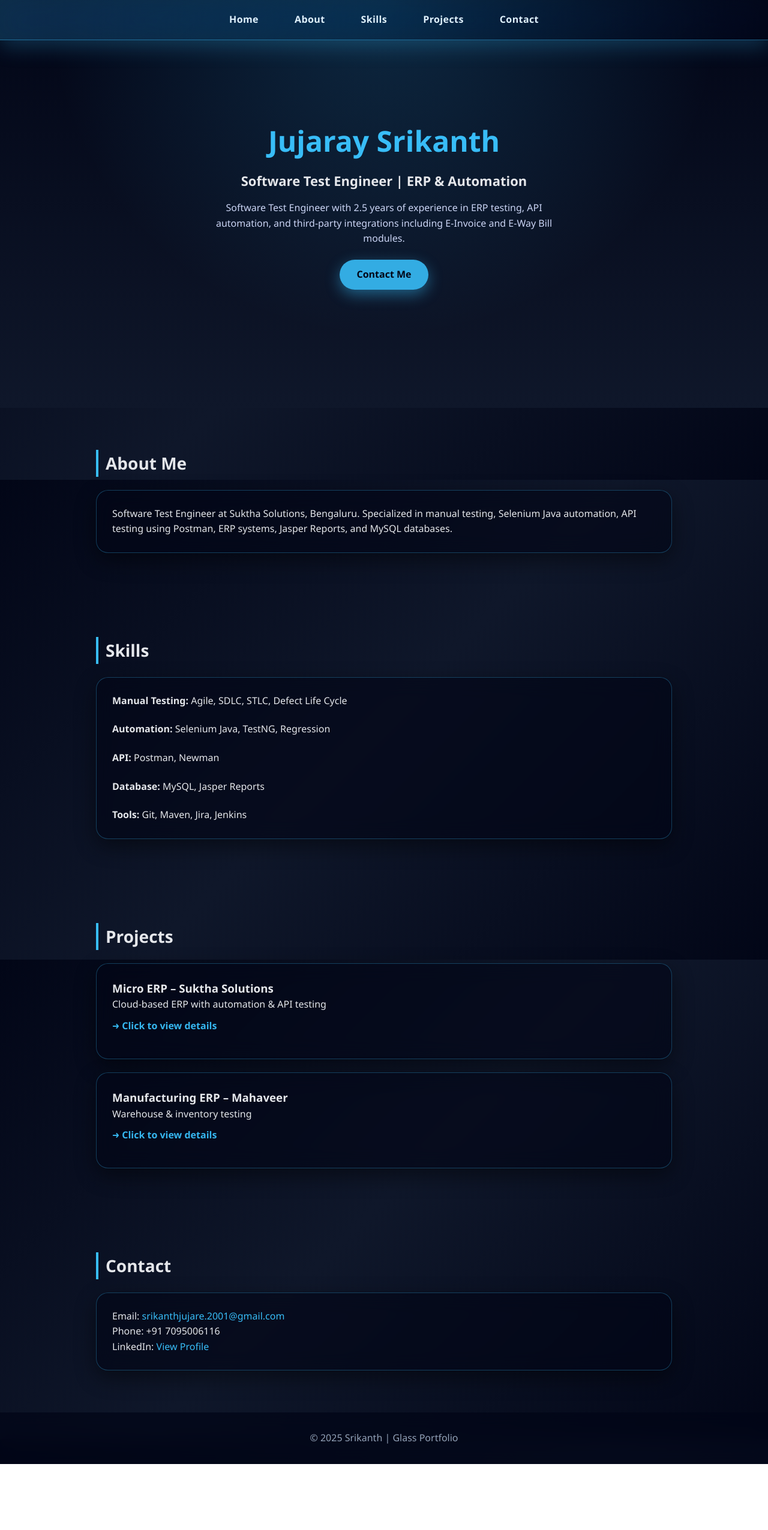
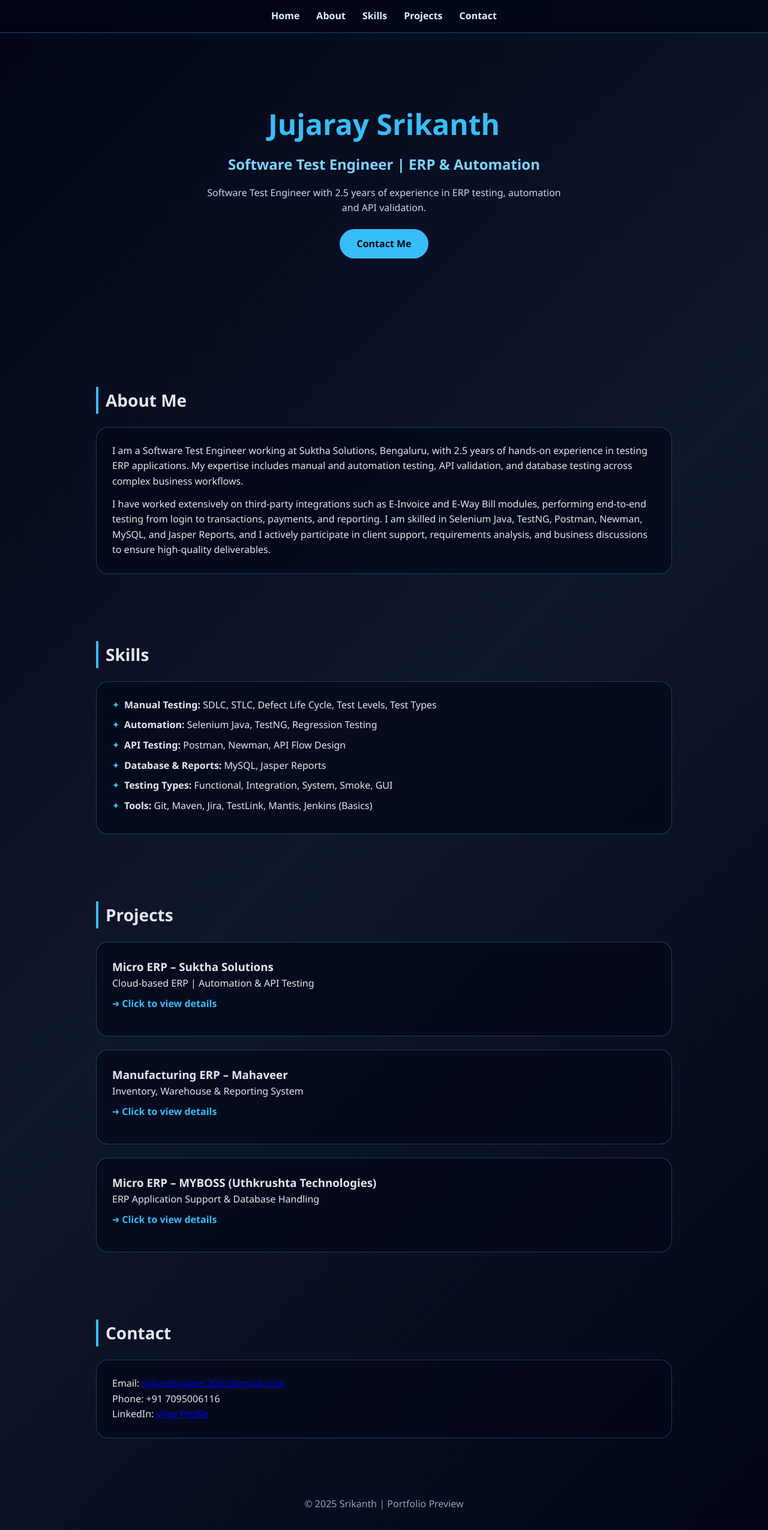
Before and after one commit to j-kanth/srikanth, a plain HTML site: page index.html in a window 1280 px wide. Shown: the whole page at 60% size. Before the commit the page ends 2441 px from the top, so only its background shows below. Drawn offline with Linux system fonts and the light colour scheme.

Commit message:
Update index.html

```diff
--- a/index.html
+++ b/index.html
@@ -4,220 +4,91 @@
   <meta charset="UTF-8" />
   <meta name="viewport" content="width=device-width, initial-scale=1.0" />
   <title>Srikanth | Portfolio</title>
-
   <style>
-    * {
-      margin: 0;
-      padding: 0;
-      box-sizing: border-box;
-    }
-
+    * { margin: 0; padding: 0; box-sizing: border-box; }
     body {
       font-family: 'Segoe UI', Tahoma, sans-serif;
       background: linear-gradient(135deg, #020617, #0f172a, #020617);
-      background-attachment: fixed;
-      color: #e5e7eb;
-      line-height: 1.6;
+      color: #e5e7eb; line-height: 1.6;
     }
-
-    /* ===== PREMIUM GLASS NAVBAR ===== */
     nav {
-      position: fixed;
-      top: 0;
-      width: 100%;
-      background: linear-gradient(
-        135deg,
-        rgba(56, 189, 248, 0.22),
-        rgba(2, 6, 23, 0.65)
-      );
-      backdrop-filter: blur(22px) saturate(160%);
-      -webkit-backdrop-filter: blur(22px) saturate(160%);
-      display: flex;
-      justify-content: center;
-      gap: 28px;
-      padding: 14px 0;
-      z-index: 10;
-      border-bottom: 1px solid rgba(56, 189, 248, 0.45);
-      box-shadow: 0 10px 35px rgba(56,189,248,0.25);
+      position: fixed; top: 0; width: 100%;
+      display: flex; justify-content: center; gap: 28px;
+      padding: 14px 0; z-index: 10;
+      background: rgba(2,6,23,0.75); backdrop-filter: blur(20px);
+      border-bottom: 1px solid rgba(56,189,248,0.4);
     }
-
-    nav a {
-      color: #e0f2fe;
-      text-decoration: none;
-      font-weight: 600;
-      letter-spacing: 0.4px;
-      padding: 6px 16px;
-      border-radius: 16px;
-      transition: all 0.3s ease;
-    }
-
-    nav a:hover {
-      color: #020617;
-      background: rgba(56, 189, 248, 0.95);
-      box-shadow: 0 0 18px rgba(56,189,248,0.8);
-    }
-
-    /* ===== HERO ===== */
+    nav a { color: #e0f2fe; text-decoration: none; font-weight: 600; }
     header {
-      min-height: 85vh;
+      min-height: 75vh; /* reduced height */
       display: flex;
       flex-direction: column;
       justify-content: center;
       align-items: center;
       text-align: center;
-      background:
-        radial-gradient(circle at top, rgba(56,189,248,0.18), transparent 60%),
-        linear-gradient(180deg, #020617, #0f172a);
       padding: 0 20px;
     }
-
-    header h1 {
-      font-size: 48px;
-      color: #38bdf8;
+    header h1 { font-size: 48px; color: #38bdf8; }
+    header h2 { font-size: 24px; color: #7dd3fc; margin-top: 10px; }
+    header p { max-width: 600px; margin-top: 15px; color: #cbd5f5; }
+    .btn {
+      margin-top: 22px; padding: 12px 28px;
+      background: #38bdf8; color: #020617;
+      border-radius: 30px; font-weight: bold; text-decoration: none;
     }
-
-    header h2 {
-      font-size: 22px;
-      margin-top: 10px;
-    }
-
-    header p {
-      max-width: 600px;
-      margin-top: 15px;
-      color: #cbd5f5;
-    }
-
-    a.btn {
-      display: inline-block;
-      margin-top: 22px;
-      padding: 12px 28px;
-      background: rgba(56, 189, 248, 0.9);
-      color: #020617;
-      border-radius: 30px;
-      text-decoration: none;
-      font-weight: bold;
-      backdrop-filter: blur(10px);
-      box-shadow: 0 8px 25px rgba(56,189,248,0.45);
-      transition: all 0.3s ease;
-    }
-
-    a.btn:hover {
-      transform: translateY(-3px);
-      box-shadow: 0 12px 35px rgba(56,189,248,0.65);
-    }
-
-    /* ===== SECTIONS ===== */
     section {
       max-width: 1000px;
       margin: auto;
-      padding: 70px 20px;
+      padding: 45px 20px; /* reduced vertical gap */
     }
+    section h2 {
+      font-size: 28px; margin-bottom: 22px;
+      border-left: 4px solid #38bdf8; padding-left: 12px;
+    }
+    .card {
+      background: rgba(2,6,23,0.6); padding: 26px;
+      border-radius: 20px; border: 1px solid rgba(56,189,248,0.3);
+      margin-bottom: 22px;
+    }
+    .project-card { cursor: pointer; transition: 0.3s; }
+    .project-card:hover { transform: translateY(-5px); }
+    .view-more {
+      color: #38bdf8;
+      font-weight: 600;
+      margin-top: 8px;
+      display: inline-flex;
+      align-items: center;
+      gap: 6px;
+      cursor: pointer;
+    }
+    .project-card.active .view-more {
+      color: #fca5a5;
+    }
+    .project-details {
+      max-height: 0; overflow: hidden; opacity: 0;
+      transition: 0.4s; margin-top: 15px;
+    }
+    .project-card.active .project-details { max-height: 600px; opacity: 1; }
+    .star-list { list-style: none; }
+    .star-list li { padding-left: 20px; margin-bottom: 8px; position: relative; }
+    .star-list li::before { content: "✦"; position: absolute; left: 0; color: #38bdf8; }
+    footer { text-align: center; padding: 30px; color: #94a3b8; }
+  </style>
+</head>
+<body>
 
-    section h2 {
-      font-size: 28px;
-      margin-bottom: 22px;
-      border-left: 4px solid #38bdf8;
-      padding-left: 12px;
+<style>
+  /* scroll animation */
+  .reveal {
+    opacity: 0;
+    transform: translateY(40px);
+    transition: all 0.8s ease;
   }
-
-    /* ===== GLASS CARD ===== */
-    .card {
-      background: rgba(2, 6, 23, 0.6);
-      backdrop-filter: blur(16px);
-      -webkit-backdrop-filter: blur(16px);
-      padding: 26px;
-      border-radius: 20px;
-      border: 1px solid rgba(56, 189, 248, 0.3);
-      box-shadow: 0 12px 35px rgba(0, 0, 0, 0.45);
-    }
-
-    /* ===== SKILLS & PROJECTS ===== */
-    .skills,
-    .projects {
-      display: flex;
-      flex-direction: column;
-      gap: 22px;
-    }
-
-    /* ===== PROJECT CARDS ===== */
-    .project-card {
-      cursor: pointer;
-      transition: all 0.35s ease;
-    }
-
-    .project-card:hover {
-      transform: translateY(-8px);
-      box-shadow: 0 25px 45px rgba(56,189,248,0.5);
-    }
-
-    .view-more {
-      display: inline-block;
-      margin-top: 10px;
-      font-weight: 600;
-      color: #38bdf8;
-      animation: pulse 1.5s infinite;
-    }
-
-    .project-details {
-      max-height: 0;
-      overflow: hidden;
-      transition: max-height 0.5s ease, opacity 0.4s ease;
-      opacity: 0;
-      margin-top: 15px;
-    }
-
-    .project-card.active .project-details {
-      max-height: 600px;
+  .reveal.active {
     opacity: 1;
-    }
-
-    @keyframes pulse {
-      0% { opacity: 0.6; }
-      50% { opacity: 1; }
-      100% { opacity: 0.6; }
-    }
-
-    /* ===== STAR LIST ===== */
-    .star-list {
-      list-style: none;
-      padding-left: 0;
-    }
-
-    .star-list li {
-      position: relative;
-      padding-left: 20px;
-      margin-bottom: 8px;
-    }
-
-    .star-list li::before {
-      content: "✦";
-      position: absolute;
-      left: 0;
-      color: #38bdf8;
-      font-weight: bold;
-    }
-
-    /* ===== FOOTER ===== */
-    footer {
-      text-align: center;
-      padding: 30px;
-      background: rgba(2, 6, 23, 0.75);
-      backdrop-filter: blur(14px);
-      color: #94a3b8;
-    }
-
-    a {
-      color: #38bdf8;
-      text-decoration: none;
-    }
-
-    a:hover {
-      text-decoration: underline;
+    transform: translateY(0);
   }
 </style>
-</head>
-
-<body>
 
 <nav>
   <a href="#home">Home</a>
@@ -227,95 +98,143 @@
   <a href="#contact">Contact</a>
 </nav>
 
-<header id="home">
+<header id="home" class="reveal">
   <h1>Jujaray Srikanth</h1>
   <h2>Software Test Engineer | ERP & Automation</h2>
-  <p>
-    Software Test Engineer with 2.5 years of experience in ERP testing, API automation,
-    and third-party integrations including E-Invoice and E-Way Bill modules.
-  </p>
+  <p>Software Test Engineer with 2.5 years of experience in ERP testing, automation and API validation.</p>
   <a class="btn" href="#contact">Contact Me</a>
 </header>
 
-<section id="about">
+<section id="about" class="reveal">
   <h2>About Me</h2>
   <div class="card">
     <p>
-      Software Test Engineer at Suktha Solutions, Bengaluru. Specialized in
-      manual testing, Selenium Java automation, API testing using Postman,
-      ERP systems, Jasper Reports, and MySQL databases.
+      I am a Software Test Engineer working at Suktha Solutions, Bengaluru, with 2.5 years of hands-on
+      experience in testing ERP applications. My expertise includes manual and automation testing,
+      API validation, and database testing across complex business workflows.
+    </p>
+    <p style="margin-top:12px;">
+      I have worked extensively on third-party integrations such as E-Invoice and E-Way Bill modules,
+      performing end-to-end testing from login to transactions, payments, and reporting. I am skilled
+      in Selenium Java, TestNG, Postman, Newman, MySQL, and Jasper Reports, and I actively participate
+      in client support, requirements analysis, and business discussions to ensure high-quality
+      deliverables.
     </p>
   </div>
 </section>
 
-<section id="skills">
+<section id="skills" class="reveal">
   <h2>Skills</h2>
-  <div class="card skills">
-    <p><strong>Manual Testing:</strong> Agile, SDLC, STLC, Defect Life Cycle</p>
-    <p><strong>Automation:</strong> Selenium Java, TestNG, Regression</p>
-    <p><strong>API:</strong> Postman, Newman</p>
-    <p><strong>Database:</strong> MySQL, Jasper Reports</p>
-    <p><strong>Tools:</strong> Git, Maven, Jira, Jenkins</p>
+  <div class="card">
+    <ul class="star-list">
+      <li><strong>Manual Testing:</strong> SDLC, STLC, Defect Life Cycle, Test Levels, Test Types</li>
+      <li><strong>Automation:</strong> Selenium Java, TestNG, Regression Testing</li>
+      <li><strong>API Testing:</strong> Postman, Newman, API Flow Design</li>
+      <li><strong>Database & Reports:</strong> MySQL, Jasper Reports</li>
+      <li><strong>Testing Types:</strong> Functional, Integration, System, Smoke, GUI</li>
+      <li><strong>Tools:</strong> Git, Maven, Jira, TestLink, Mantis, Jenkins (Basics)</li>
+    </ul>
   </div>
 </section>
 
-<section id="projects">
+<section id="projects" class="reveal">
   <h2>Projects</h2>
-  <div class="projects">
 
+  <!-- Project 1 -->
   <div class="card project-card" onclick="toggleProject(this)">
     <h3>Micro ERP – Suktha Solutions</h3>
-      <p>Cloud-based ERP with automation & API testing</p>
+    <p>Cloud-based ERP | Automation & API Testing</p>
     <span class="view-more">➜ Click to view details</span>
     <div class="project-details">
       <ul class="star-list">
-          <li>ERP module testing (Master, Transactions, Reports)</li>
-          <li>E-Invoice & E-Way Bill API validation</li>
-          <li>Selenium Java & TestNG automation</li>
-          <li>Regression & Jenkins CI</li>
+        <li>End-to-end ERP testing from login to transactions, payments & reports</li>
+        <li>Automation testing using Selenium Java & TestNG</li>
+        <li>API validation using Postman & Newman (E-Invoice & E-Way Bill)</li>
+        <li>Regression testing and Jenkins CI execution</li>
+        <li>Requirements analysis, critical bug identification & reporting</li>
+        <li>Handled client support calls and production issues</li>
       </ul>
     </div>
   </div>
 
+  <!-- Project 2 -->
   <div class="card project-card" onclick="toggleProject(this)">
     <h3>Manufacturing ERP – Mahaveer</h3>
-      <p>Warehouse & inventory testing</p>
+    <p>Inventory, Warehouse & Reporting System</p>
     <span class="view-more">➜ Click to view details</span>
     <div class="project-details">
       <ul class="star-list">
-          <li>Inventory & warehouse module testing</li>
-          <li>API integrations testing</li>
-          <li>Selenium automation</li>
+        <li>Warehouse & inventory module testing with material mapping</li>
+        <li>Testing product master, transactions, payables & receivables</li>
+        <li>MySQL database validation and data consistency checks</li>
+        <li>Jasper Reports designing and testing</li>
+        <li>Writing test cases, execution and regression testing</li>
+        <li>Handled client support calls and issue explanation</li>
       </ul>
     </div>
   </div>
 
+  <!-- Project 3 -->
+  <div class="card project-card" onclick="toggleProject(this)">
+    <h3>Micro ERP – MYBOSS (Uthkrushta Technologies)</h3>
+    <p>ERP Application Support & Database Handling</p>
+    <span class="view-more">➜ Click to view details</span>
+    <div class="project-details">
+      <ul class="star-list">
+        <li>Provided ERP production support and issue resolution</li>
+        <li>Worked with MySQL, MSSQL & MS Access databases</li>
+        <li>Handled ODBC connections and data troubleshooting</li>
+        <li>Supported Crystal Reports generation and fixes</li>
+      </ul>
     </div>
+  </div>
+
 </section>
 
-<section id="contact">
+<section id="contact" class="reveal">
   <h2>Contact</h2>
   <div class="card">
     <p>Email: <a href="mailto:srikanthjujare.2001@gmail.com">srikanthjujare.2001@gmail.com</a></p>
     <p>Phone: +91 7095006116</p>
-    <p>
-      LinkedIn:
-      <a href="https://www.linkedin.com/in/srikanth-jujare-78733423b/" target="_blank">
-        View Profile
-      </a>
-    </p>
+    <p>LinkedIn: <a href="https://www.linkedin.com/in/srikanth-jujare-78733423b/" target="_blank">View Profile</a></p>
   </div>
 </section>
 
-<footer>
-  © 2025 Srikanth | Glass Portfolio
-</footer>
-
 <script>
   function toggleProject(card) {
-    card.classList.toggle('active');
+    const isActive = card.classList.contains('active');
+
+    // close all other cards
+    document.querySelectorAll('.project-card').forEach(c => {
+      c.classList.remove('active');
+      const label = c.querySelector('.view-more');
+      if (label) label.innerHTML = '➜ Click to view details';
+    });
+
+    // toggle current card
+    if (!isActive) {
+      card.classList.add('active');
+      const label = card.querySelector('.view-more');
+      if (label) label.innerHTML = '⬆ Minimize details';
     }
+  }
+
+  // scroll reveal animation
+  const reveals = document.querySelectorAll('.reveal');
+  function revealOnScroll() {
+    const windowHeight = window.innerHeight;
+    reveals.forEach(el => {
+      const top = el.getBoundingClientRect().top;
+      if (top < windowHeight - 100) {
+        el.classList.add('active');
+      }
+    });
+  }
+  window.addEventListener('scroll', revealOnScroll);
+  revealOnScroll();
 </script>
+
+<footer>© 2025 Srikanth | Portfolio Preview</footer>
 
 </body>
 </html>
```
Lines whose indentation alone changed are shown as unchanged.
